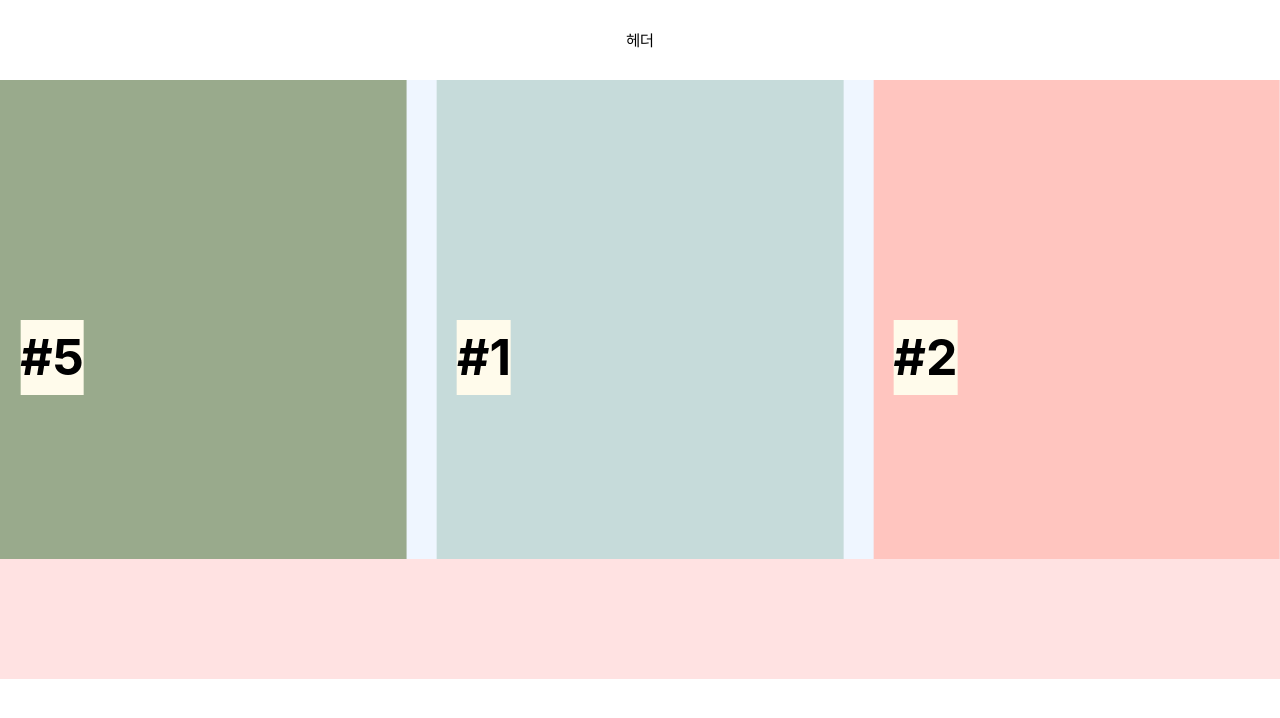
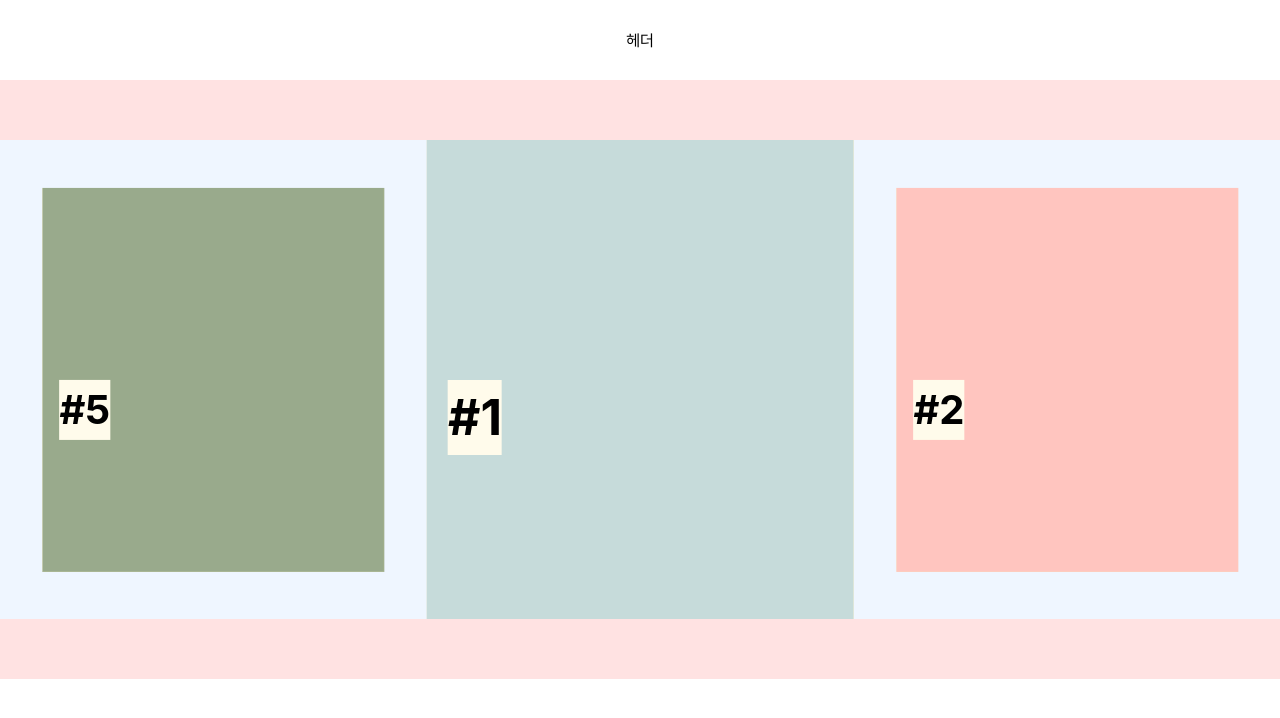
Before and after one commit to 2doh/lab, a Next.js app: page / in a window 1280 px wide. Shown: the top 718 px of the page. Built offline with nearby package versions, Linux system fonts and the light colour scheme.

Commit message:
docs : 스와이프 중앙 집중형 캐러셀 적용

```diff
--- a/src/app/page.tsx
+++ b/src/app/page.tsx
@@ -4,8 +4,12 @@ import "swiper/css";
 import "swiper/css/free-mode";
 import { Swiper, SwiperSlide } from "swiper/react";
 import cardData from "../apis/cards.json";
+import { useState } from "react";
+import { Pagination } from "swiper/modules";
 
 const page = () => {
+  const [currentIndex, setCurrentIndex] = useState(0);
+
   return (
     <div className="h-[46.8vw] max-h-[80vh] flex-center flex-col bg-red-100 transition-all duration-100 ease-in">
       <Swiper
@@ -13,18 +17,28 @@ const page = () => {
         slidesPerView={3}
         centeredSlides={true}
         loop={true}
-        spaceBetween={30}
-        // style={{ transitionTimingFunction: "ease-in-out" }}
+        spaceBetween={0}
+        onSlideChange={swiper => setCurrentIndex(swiper.realIndex)}
       >
         {cardData.map((item, index) => {
-          const aaa = () => {
-            console.log(item);
-          };
+          const total = cardData.length;
+          const diff = Math.min(
+            Math.abs(currentIndex - index),
+            total - Math.abs(currentIndex - index),
+          );
           return (
             <SwiperSlide
-              className="flex-center"
+              className="bg-amber-200"
               key={index}
-              onClick={() => aaa()}
+              style={{
+                transform:
+                  diff === 0
+                    ? "scale(1)"
+                    : diff === 1
+                      ? "scale(0.8)"
+                      : "scale(0.6)",
+                transition: "transform 0.3 ease-in",
+              }}
             >
               <CardFrame {...item}></CardFrame>
             </SwiperSlide>
--- a/src/components/common/CardFrame.tsx
+++ b/src/components/common/CardFrame.tsx
@@ -5,7 +5,7 @@ const CardFrame = (data: cardDataInterface) => {
   return (
     <div
       // className={`w-full h-full relative bg-${data.color}`}
-      className="w-full h-full relative"
+      className=" h-full relative"
       style={{ backgroundColor: `var(--color-${data.color})` }}
     >
       <span className="absolute top-[50%] left-[5%] bg-amber-50 text-darkgray text-[50px] font-bold">
--- a/src/styles/globals.css
+++ b/src/styles/globals.css
@@ -70,7 +70,7 @@ strong {
   --color-shadow: #e6e5e6;
 }
 
-:root flex-center {
+@utility flex-center {
   display: flex;
   justify-content: center;
   align-items: center;
```
